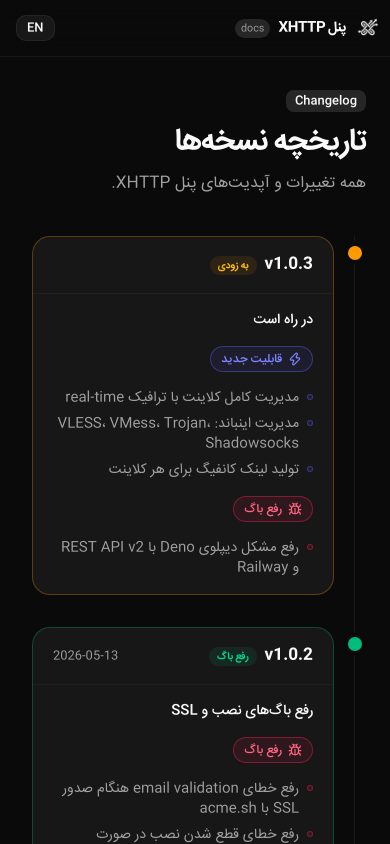
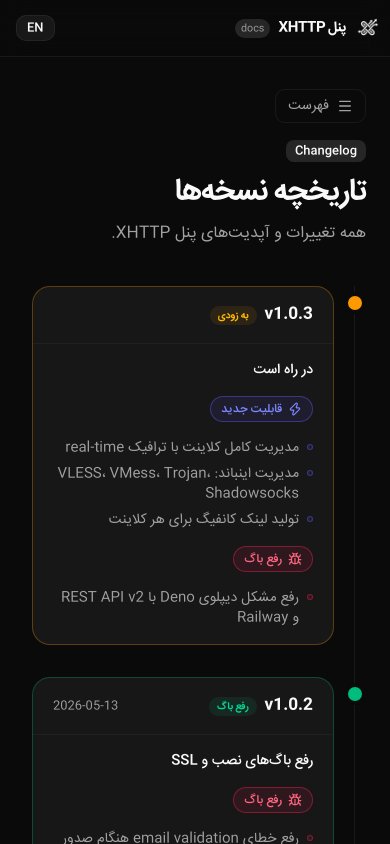
Before and after one commit to avacocloud/xhttp-panel-docs, a Next.js app: page /docs/changelog in a window 390 px wide. Shown: the top 844 px of the page. Built offline with nearby package versions, Linux system fonts and the light colour scheme.

Commit message:
fix: flood-fill logo background removal, add mobile sidebar drawer

```diff
--- a/src/app/docs/layout.tsx
+++ b/src/app/docs/layout.tsx
@@ -1,17 +1,33 @@
 "use client";
 
+import { useState } from "react";
+import { Menu } from "lucide-react";
 import { Navbar } from "@/components/layout/Navbar";
 import { DocsSidebar } from "@/components/layout/DocsSidebar";
+import { useI18n } from "@/lib/i18n";
 
 export default function DocsLayout({ children }: { children: React.ReactNode }) {
+  const [mobileOpen, setMobileOpen] = useState(false);
+  const { t } = useI18n();
+
   return (
     <div className="min-h-screen flex flex-col">
       <Navbar />
       <div className="mx-auto max-w-7xl w-full flex flex-1 pl-4 pr-2 gap-6 flex-row-reverse">
-        <main className="flex-1 py-8 px-4 md:px-20 min-w-0">{children}</main>
-        <div className="hidden md:block">
-          <DocsSidebar />
-        </div>
+        <main className="flex-1 py-8 px-4 md:px-20 min-w-0">
+          {/* Mobile menu button */}
+          <div className="md:hidden mb-4">
+            <button
+              onClick={() => setMobileOpen(true)}
+              className="flex items-center gap-2 text-sm text-muted-foreground hover:text-foreground border border-border/60 rounded-lg px-3 py-1.5 transition-colors"
+            >
+              <Menu className="h-4 w-4" />
+              {t("فهرست", "Menu")}
+            </button>
+          </div>
+          {children}
+        </main>
+        <DocsSidebar mobileOpen={mobileOpen} onClose={() => setMobileOpen(false)} />
       </div>
     </div>
   );
--- a/src/components/layout/DocsSidebar.tsx
+++ b/src/components/layout/DocsSidebar.tsx
@@ -3,10 +3,15 @@
 import Link from "next/link";
 import { usePathname } from "next/navigation";
 import { useEffect, useState } from "react";
-import { ChevronLeft, ChevronRight } from "lucide-react";
+import { ChevronLeft, ChevronRight, X } from "lucide-react";
 import { useI18n } from "@/lib/i18n";
 
-export function DocsSidebar() {
+interface DocsSidebarProps {
+  mobileOpen?: boolean;
+  onClose?: () => void;
+}
+
+export function DocsSidebar({ mobileOpen, onClose }: DocsSidebarProps) {
   const pathname = usePathname();
   const { t, dir } = useI18n();
   const [hash, setHash] = useState("");
@@ -17,6 +22,11 @@ export function DocsSidebar() {
     window.addEventListener("hashchange", onHashChange);
     return () => window.removeEventListener("hashchange", onHashChange);
   }, [pathname]);
+
+  // Close mobile drawer on navigation
+  useEffect(() => {
+    onClose?.();
+  }, [pathname, hash]); // eslint-disable-line react-hooks/exhaustive-deps
 
   const SECTIONS = [
     {
@@ -48,10 +58,17 @@ export function DocsSidebar() {
   const Chevron = dir === "rtl" ? ChevronLeft : ChevronRight;
   const borderSide = dir === "rtl" ? "border-l" : "border-r";
 
-  return (
-    <aside className={`w-44 shrink-0 sticky top-14 self-start h-[calc(100vh-3.5rem)] overflow-y-auto py-6
-      ${dir === "rtl" ? "pr-2 pl-1" : "pl-2 pr-1"}
-      ${borderSide} border-border/60`}>
+  const sidebarContent = (
+    <>
+      {/* Mobile close button */}
+      {onClose && (
+        <div className="flex items-center justify-between mb-4 md:hidden">
+          <span className="text-sm font-semibold">{t("فهرست", "Menu")}</span>
+          <button onClick={onClose} className="p-1 rounded-md hover:bg-muted transition-colors">
+            <X className="h-4 w-4" />
+          </button>
+        </div>
+      )}
       {SECTIONS.map((section) => (
         <div key={section.title} className="mb-6">
           <p className="text-[11px] font-semibold uppercase tracking-widest text-muted-foreground mb-2 px-2">
@@ -82,6 +99,30 @@ export function DocsSidebar() {
           </ul>
         </div>
       ))}
-    </aside>
+    </>
+  );
+
+  return (
+    <>
+      {/* Desktop sidebar */}
+      <aside className={`hidden md:block w-44 shrink-0 sticky top-14 self-start h-[calc(100vh-3.5rem)] overflow-y-auto py-6
+        ${dir === "rtl" ? "pr-2 pl-1" : "pl-2 pr-1"}
+        ${borderSide} border-border/60`}>
+        {sidebarContent}
+      </aside>
+
+      {/* Mobile drawer overlay */}
+      {mobileOpen && (
+        <div className="md:hidden fixed inset-0 z-50 flex">
+          {/* Backdrop */}
+          <div className="absolute inset-0 bg-background/80 backdrop-blur-sm" onClick={onClose} />
+          {/* Drawer */}
+          <aside className={`relative z-10 w-64 h-full bg-background border-border/60 overflow-y-auto py-6 px-4
+            ${dir === "rtl" ? "mr-auto border-l" : "ml-auto border-r"}`}>
+            {sidebarContent}
+          </aside>
+        </div>
+      )}
+    </>
   );
 }
```
Also changed, not shown: public/logo.png.
